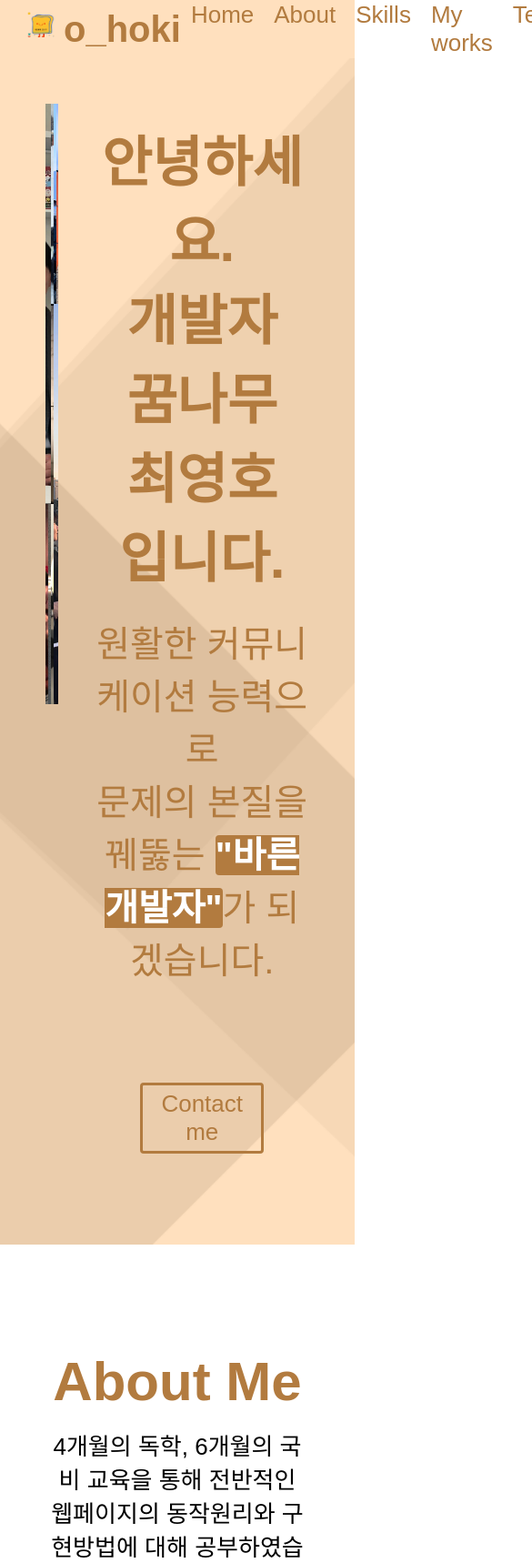
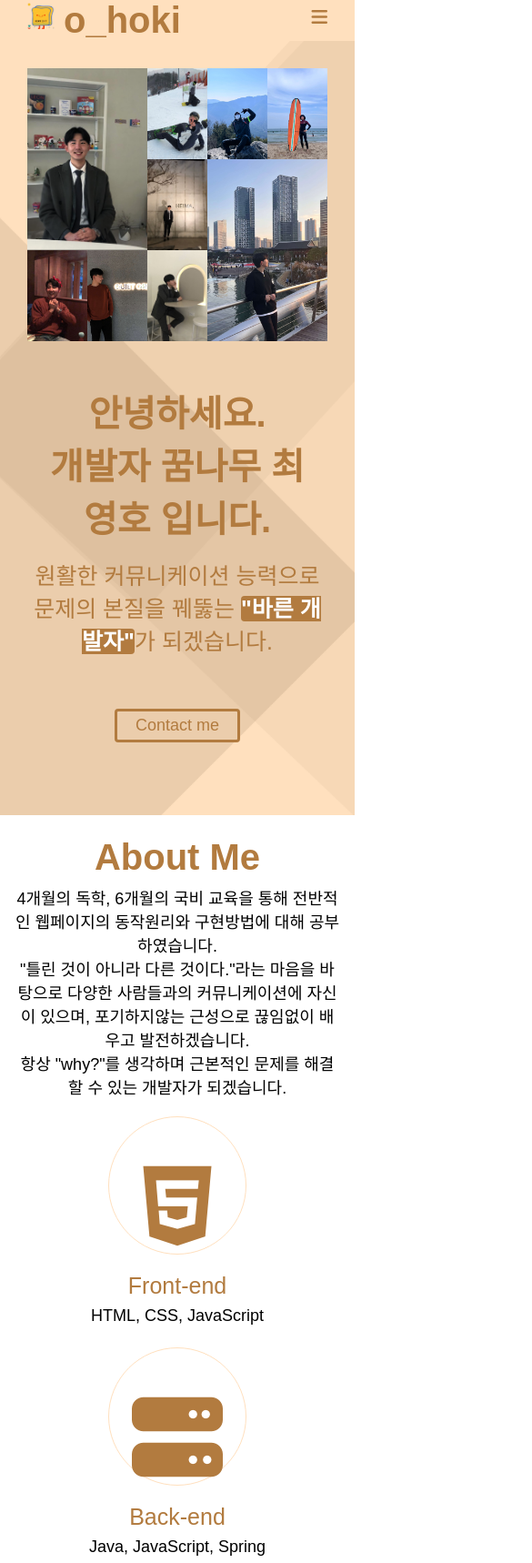
Before and after one commit to ohoki/self-introduction, a plain HTML site: page index.html in a window 390 px wide. Shown: the top 1718 px of the page at 91% size, 585 px wide, since content can reach past the window. Drawn offline with Linux system fonts and the light colour scheme; a web font is replaced by a local one.

Commit message:
CSS: 전체적인 사이즈 수정 및 모바일 반응 구현

```diff
--- a/index.html
+++ b/index.html
@@ -32,6 +32,11 @@
       <li class="navbar__menu__item"><a href="#">Tetimonials</a></li>
       <li class="navbar__menu__item"><a href="#">Contact</a></li>
     </ul>
+
+    <!-- Toggle btn -->
+    <button class="navbar__Toggle">
+      <i class="fa-solid fa-bars"></i>
+    </button>
   </nav>
 
   <!-- Home -->
@@ -244,7 +249,6 @@
       <h1>Let's talk</h1>
       <address>
         <a href="mailto:dudgh623@naver.com">dudgh6237@naver.com</a> <br>
-        <a href="tel:010-2809-6237">010-2809-6237</a>
         <div class="contact__SNS">
         <a href="https://github.com/ohoki" target="_blank">
           <i class="fab fa-github"></i>
--- a/style.css
+++ b/style.css
@@ -96,7 +96,7 @@ p {
 
 /* section */
 .sections {
-  padding: 100px 50px;
+  padding: 50px 50px;
   max-width: 1200px;
   text-align: center;
   margin: auto;
@@ -136,15 +136,22 @@ p {
 
 .navbar__menu__item:hover {
   border-color:var(--color-dark-beige) ;
-  background-color: var(--color-white);
+  background-color: rgba(255, 255, 255, 0.5);
   border-radius: var(--size-border-radius);
+}
+
+.navbar__Toggle {
+  background-color: var(--color-beige);
+  color: var(--color-dark-beige);
+  font-size: var(--font-regular);
+  display: none;
 }
 
 /* Home */
 #home {
   background: url(./img/home-background.png) center/cover no-repeat;
   display: flex;
-  padding: 30px;
+  padding: 10px;
 }
 
 .home__left {
@@ -426,10 +433,6 @@ p {
   margin: 30px;
 }
 
-/* .testimonial:nth-child(even) {
-  flex-direction: row-reverse;
-} */
-
 .testimonial__avatar {
   width: 150px;
   height: 150px;
@@ -479,3 +482,111 @@ p {
   position: relative;
   top: 5px;
 }
+
+
+/* For below 768px screen width */
+@media screen and (max-width: 768px) {
+  :root {
+    /* Font-size */
+    --font-large: 40px;
+    --font-medium: 25px;
+    --font-regular: 18px;
+    --font-small: 10px;
+    --font-micro: 6px;
+  }
+
+  h1 {
+    margin: 8px;
+  }
+
+  /* Section  */
+  .sections {
+    padding: 16px;
+  }
+
+  /* Navbar */
+  .navbar__menu {
+    display: none;
+  }
+
+  .navbar__Toggle {
+    display: block;
+    position: relative;
+    font-size: 20px;
+    top: -3px;
+  }
+
+  .navbar__logo a {
+    font-size: 40px;
+  }
+
+  /* Home */
+  #home {
+    flex-direction: column;
+  }
+
+
+  .hom__left__container {
+  grid-auto-rows: 100px;
+  }
+
+  .home__right__btn {
+    margin: 50px;
+  }
+
+  /* About */
+  .about__majors {
+    flex-direction: column;
+    align-items: center;
+    margin: 20px;
+  }
+
+  .major {
+    margin-bottom: 20px;
+  }
+
+  .major__icon {
+    width: 150px;
+    height: 150px;
+    line-height: 200px;
+  }
+
+  .skillset {
+    flex-direction: column;
+  }
+
+  /* Works */
+  .category__btn {
+    margin: 10px;
+  }
+
+  .work__projects {
+    flex-direction: column;
+    align-items: center;
+  }
+
+  .project {
+    flex-grow: 1;
+    margin: 10px;
+    padding: 10px 0px;
+  }
+
+  /* Testimonials  */
+  .testimonial {
+    flex-direction: column;
+  }
+
+  .testimonial__avatar {
+  margin: 0px;
+  margin-bottom: 20px;
+  }
+
+  .testimonial:nth-child(even) {
+    flex-direction: column-reverse;
+  }
+
+  .testimonial__avatar:nth-child(even) {
+    margin: 0px;
+    margin-bottom: 20px;
+  }
+}
```
